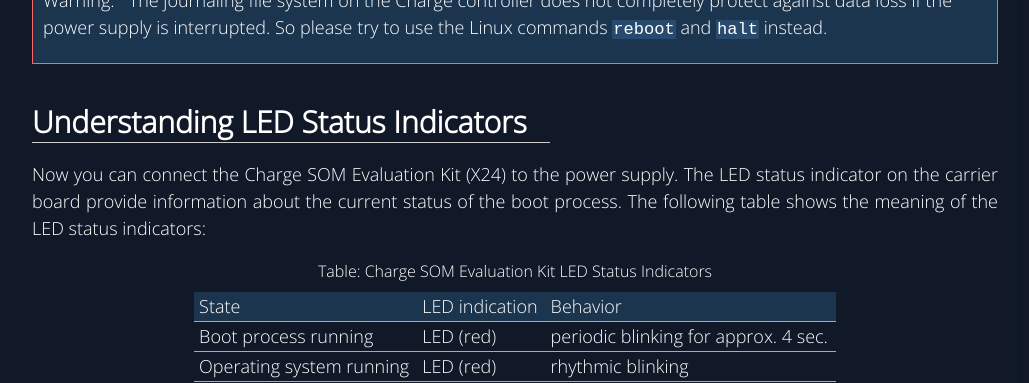
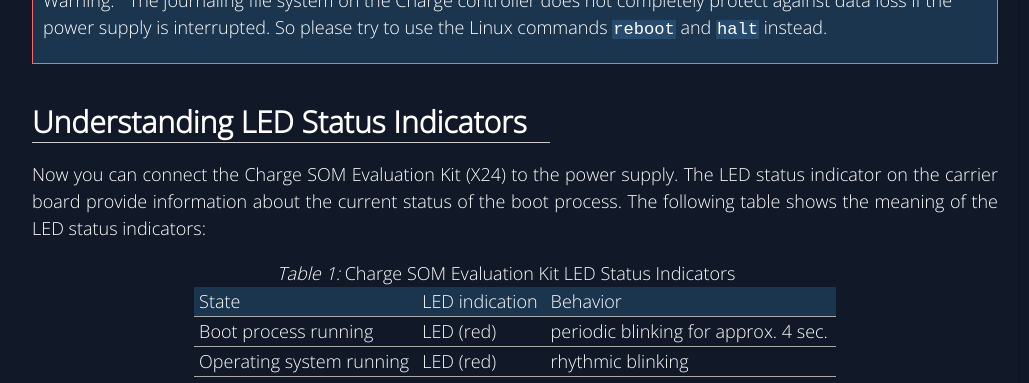
Before and after one commit to chargebyte/chargebyte-docs, a Sphinx documentation site: the page built from docs/source/getting_started.rst, in a window 1280 px wide and 900 px high, scrolled down 2137 px, cut to the strip 0-383 px from the top of the window. Shown: the whole strip, without its empty margins (218-1247 px from the left). Built offline with Sphinx 7.4.7, drawn with Linux system fonts in a browser that asks for light colours.

Commit message:
docs: replace raw HTML captions with Sphinx captions
Signed-off-by: Fabian Hartung <fabian.hartung@chargebyte.com>

```diff
--- a/docs/source/getting_started.rst
+++ b/docs/source/getting_started.rst
@@ -76,19 +76,15 @@
 carrier board provide information about the current status of the boot process. The following table
 shows the meaning of the LED status indicators:
 
-.. raw:: html
+.. table:: Charge SOM Evaluation Kit LED Status Indicators
 
-   <div style="text-align: center;">
-     Table: Charge SOM Evaluation Kit LED Status Indicators
-   </div>
-
-+--------------------------+---------------------------------+--------------------------------------+
-| State                    | LED indication                  | Behavior                             |
-+==========================+=================================+======================================+
-| Boot process running     | LED (red)                       | periodic blinking for approx. 4 sec. |
-+--------------------------+---------------------------------+--------------------------------------+
-| Operating system running | LED (red)                       | rhythmic blinking                    |
-+--------------------------+---------------------------------+--------------------------------------+
+   +--------------------------+---------------------------------+--------------------------------------+
+   | State                    | LED indication                  | Behavior                             |
+   +==========================+=================================+======================================+
+   | Boot process running     | LED (red)                       | periodic blinking for approx. 4 sec. |
+   +--------------------------+---------------------------------+--------------------------------------+
+   | Operating system running | LED (red)                       | rhythmic blinking                    |
+   +--------------------------+---------------------------------+--------------------------------------+
 
 
 .. include:: ../../includes/connecting.inc
```
Also changed, not shown: docs/source/firmware.rst (+2 -7 lines).
